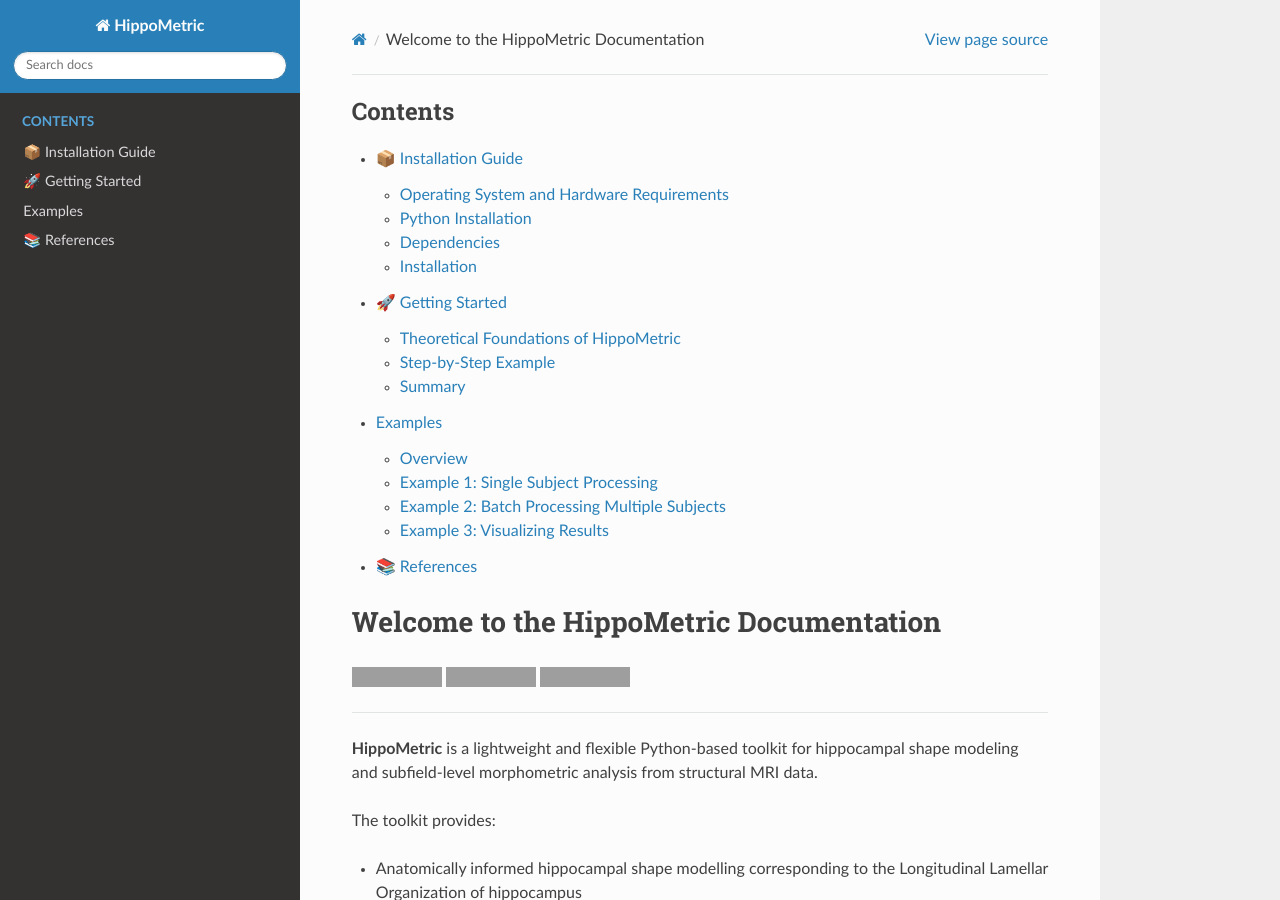
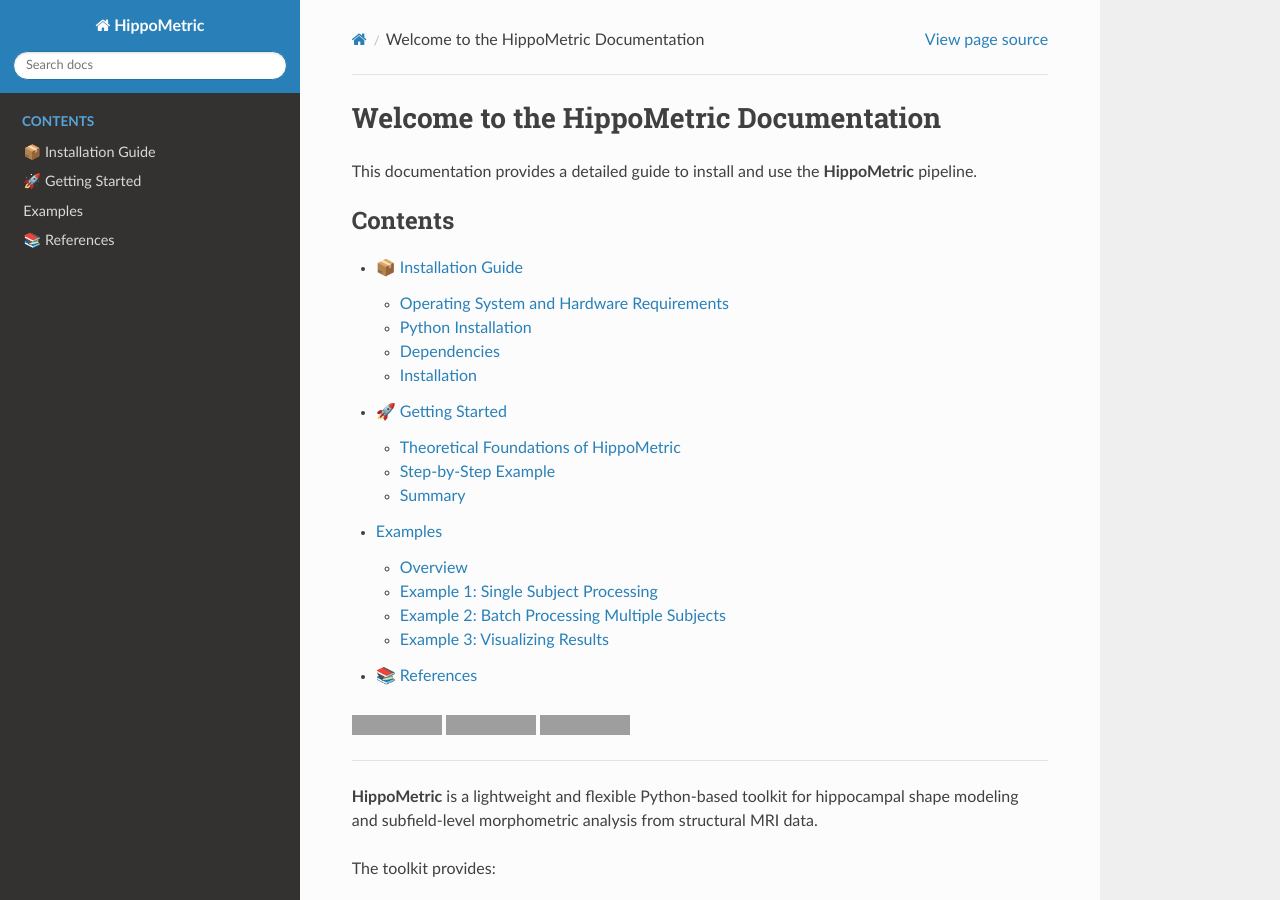
Before and after one commit to calliegao/HippoMetric-case-by-case-, a Sphinx documentation site: the page built from docs/index.md, in a window 1280 px wide and 900 px high. Built offline with Sphinx 7.4.7 and the Read the Docs theme 3.1.0, drawn with Linux system fonts in a browser that asks for light colours; grey boxes are pictures that could not be loaded.

Commit message:
Update index.md

````diff
--- a/docs/index.md
+++ b/docs/index.md
@@ -1,3 +1,7 @@
+# Welcome to the HippoMetric Documentation
+
+This documentation provides a detailed guide to install and use the **HippoMetric** pipeline.
+
 ```{toctree}
 :maxdepth: 2
 :caption: Contents
````
Also changed, not shown: other parts of docs/index.md (+0 -2 lines).
